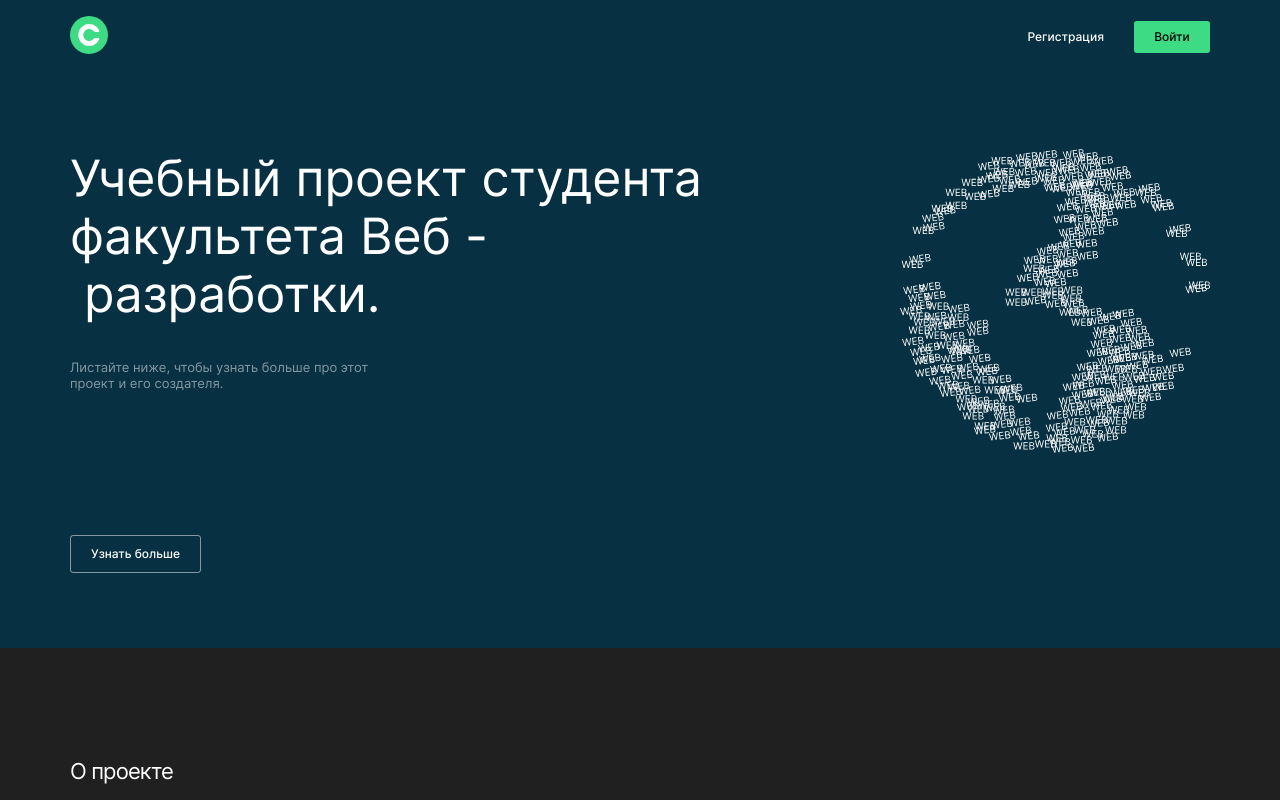
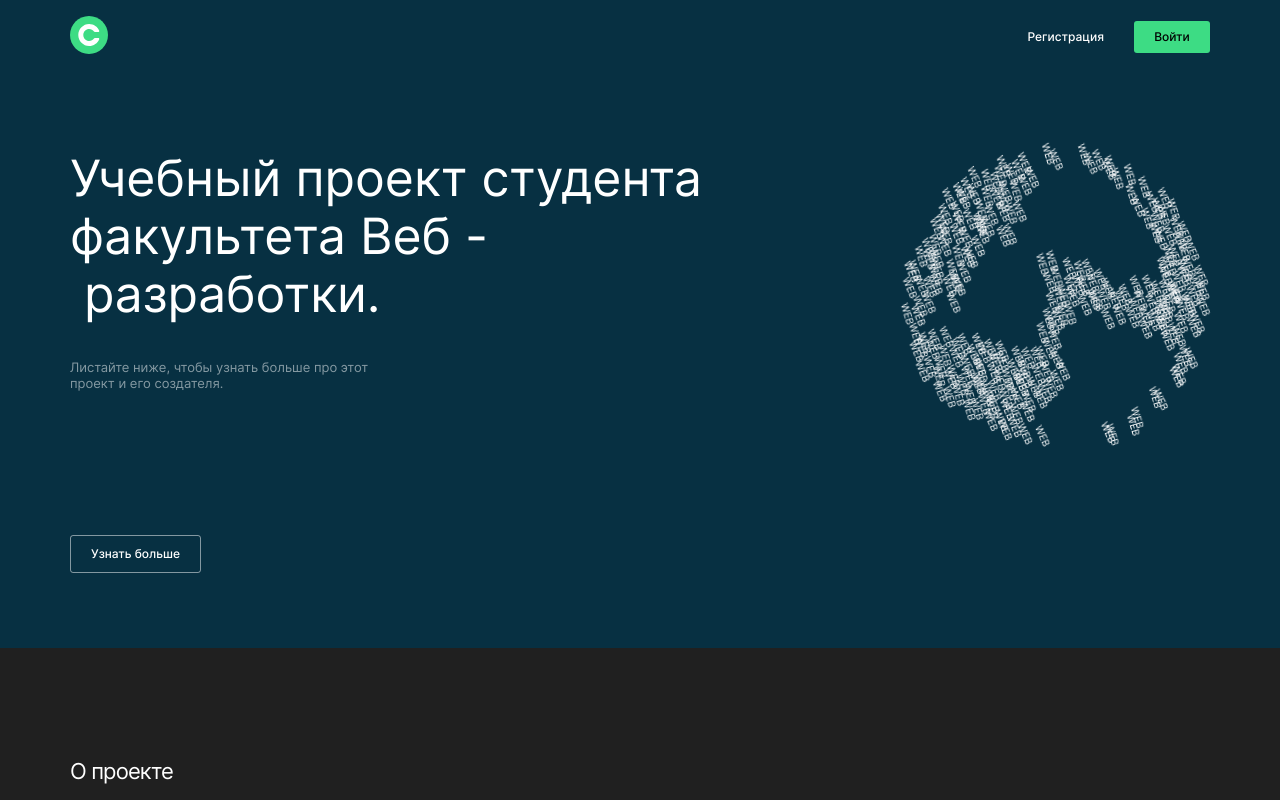
Before and after one commit to ValentinaZam/movies-explorer-front, a React (Create React App) app: page / in a window 1280 px wide. Shown: the top 800 px of the page. Built offline with nearby package versions, Linux system fonts and the light colour scheme.

Commit message:
Шарик заставлен крутиться

```diff
--- a/src/components/NavTab/NavTab.css
+++ b/src/components/NavTab/NavTab.css
@@ -15,12 +15,10 @@
   border: 1px solid rgba(255, 255, 255, 0.5);
   border-radius: 3px;
   cursor: pointer;
-  transition: 1.5s;
 }
 
 .nav-tab__link:hover {
-  transform: translate(0, -5px) scale(1.07);
-  background: #2be080;
+  opacity: 0.7;
 }
 
 @media screen and (max-width: 1023px) {
--- a/src/components/Promo/Promo.css
+++ b/src/components/Promo/Promo.css
@@ -32,6 +32,17 @@
 .promo__image {
   max-width: 100%;
   max-height: 304px;
+  animation: rotate 30s linear infinite;
+  transform-origin: center;
+}
+
+@keyframes rotate {
+  0% {
+    transform: rotate(0deg);
+  }
+  100% {
+    transform: rotate(360deg);
+  }
 }
 
 @media screen and (max-width: 1023px) {
```
